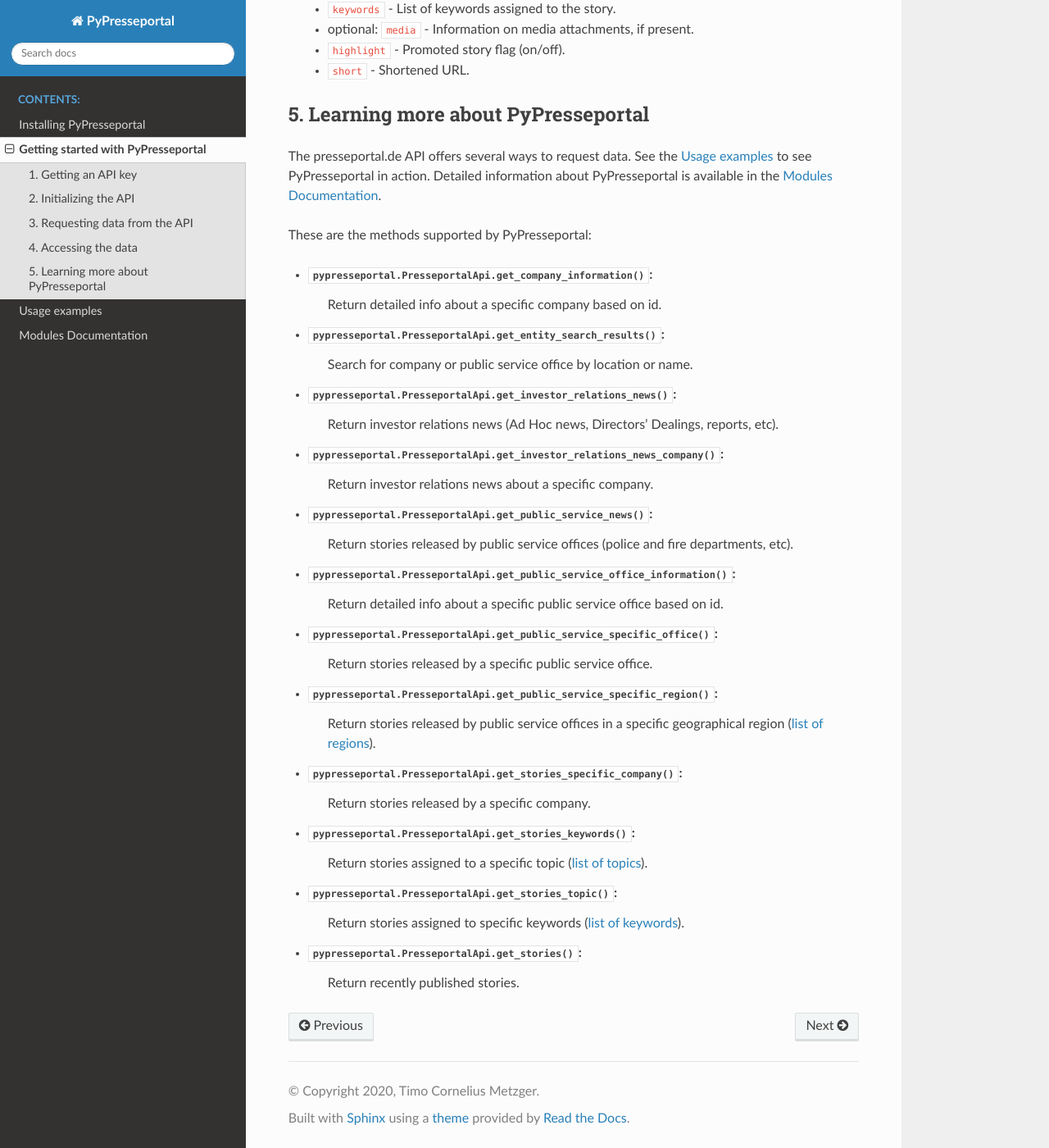
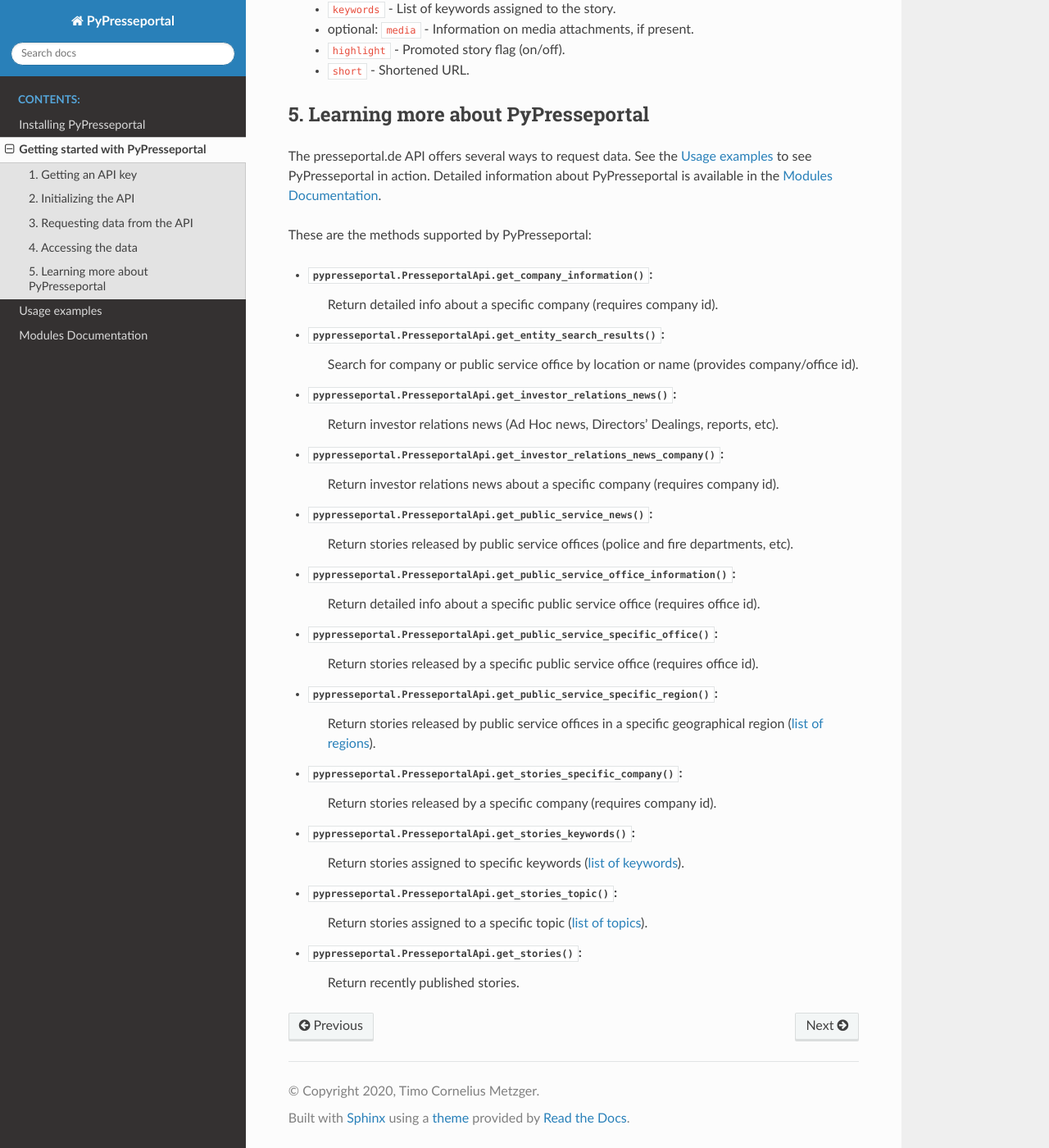
Before and after one commit to tcmetzger/pypresseportal, a Sphinx documentation site: the page built from docs/getting_started.rst, in a window 1280 px wide and 1400 px high, scrolled down 1616 px. Shown: the whole window at 82% size. Built offline with Sphinx 7.4.7 and the Read the Docs theme 2.0.0, drawn with Linux system fonts in a browser that asks for light colours.

Commit message:
Added details to methods list

```diff
--- a/docs/getting_started.rst
+++ b/docs/getting_started.rst
@@ -84,37 +84,37 @@
 These are the methods supported by PyPresseportal:
 
 * :meth:`pypresseportal.PresseportalApi.get_company_information()`:
-    Return detailed info about a specific company based on id.
+    Return detailed info about a specific company (requires company id).
 
 * :meth:`pypresseportal.PresseportalApi.get_entity_search_results()`:
-    Search for company or public service office by location or name.
+    Search for company or public service office by location or name (provides company/office id).
 
 * :meth:`pypresseportal.PresseportalApi.get_investor_relations_news()`:
     Return investor relations news (Ad Hoc news, Directors’ Dealings, reports, etc).
 
 * :meth:`pypresseportal.PresseportalApi.get_investor_relations_news_company()`:
-    Return investor relations news about a specific company.
+    Return investor relations news about a specific company (requires company id).
 
 * :meth:`pypresseportal.PresseportalApi.get_public_service_news()`:
     Return stories released by public service offices (police and fire departments, etc).
 
 * :meth:`pypresseportal.PresseportalApi.get_public_service_office_information()`:
-    Return detailed info about a specific public service office based on id.
+    Return detailed info about a specific public service office (requires office id).
 
 * :meth:`pypresseportal.PresseportalApi.get_public_service_specific_office()`:
-    Return stories released by a specific public service office.
+    Return stories released by a specific public service office (requires office id).
 
 * :meth:`pypresseportal.PresseportalApi.get_public_service_specific_region()`:
     Return stories released by public service offices in a specific geographical region (`list of regions <https://api.presseportal.de/en/doc/value/region>`_).
 
 * :meth:`pypresseportal.PresseportalApi.get_stories_specific_company()`:
-    Return stories released by a specific company.
+    Return stories released by a specific company (requires company id).
 
 * :meth:`pypresseportal.PresseportalApi.get_stories_keywords()`:
-    Return stories assigned to a specific topic (`list of topics <https://api.presseportal.de/en/doc/value/topic>`_).
+    Return stories assigned to specific keywords (`list of keywords <https://api.presseportal.de/en/doc/value/keyword>`_).
 
 * :meth:`pypresseportal.PresseportalApi.get_stories_topic()`:
-    Return stories assigned to specific keywords (`list of keywords <https://api.presseportal.de/en/doc/value/keyword>`_).
+    Return stories assigned to a specific topic (`list of topics <https://api.presseportal.de/en/doc/value/topic>`_).
 
 * :meth:`pypresseportal.PresseportalApi.get_stories()`:
     Return recently published stories.
```
